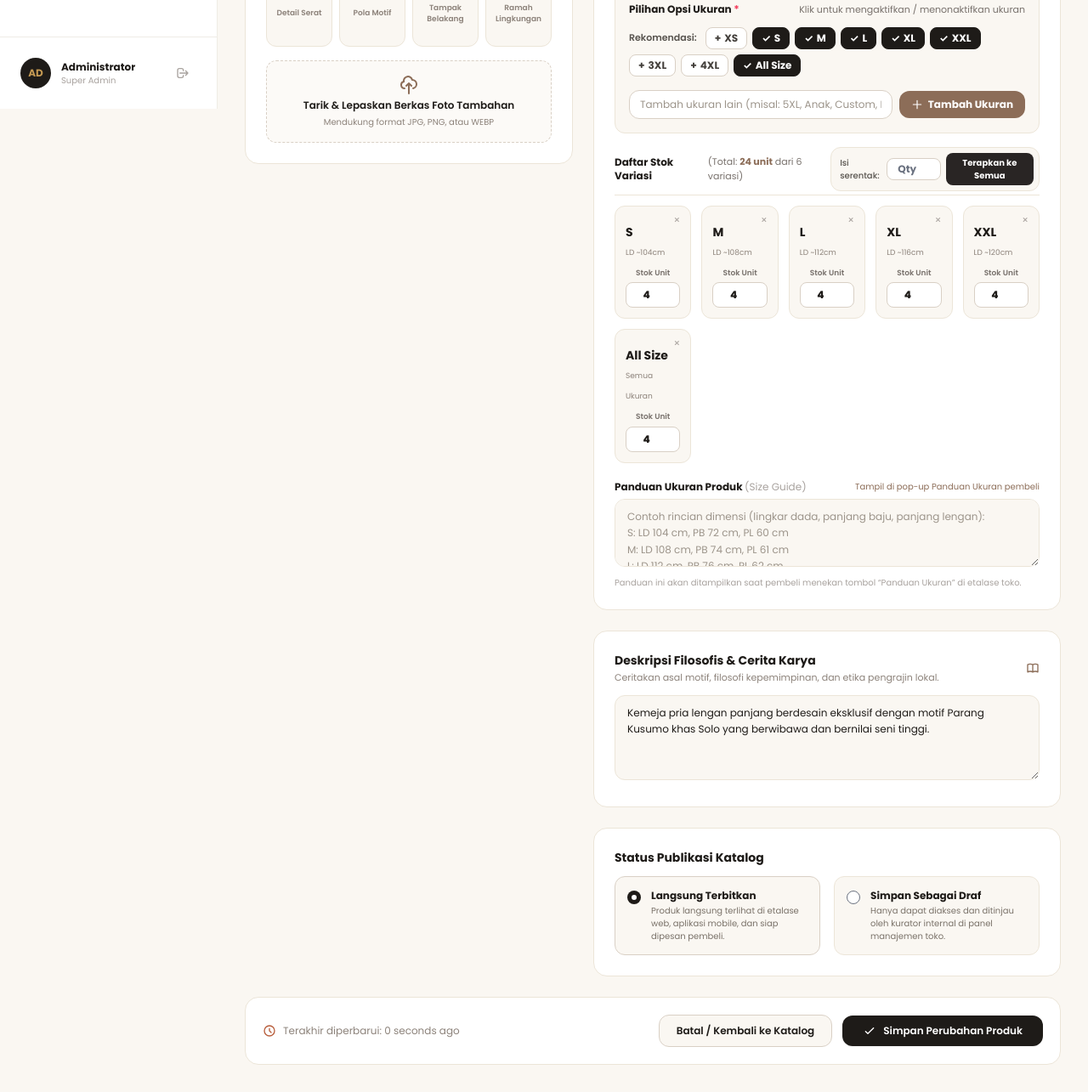
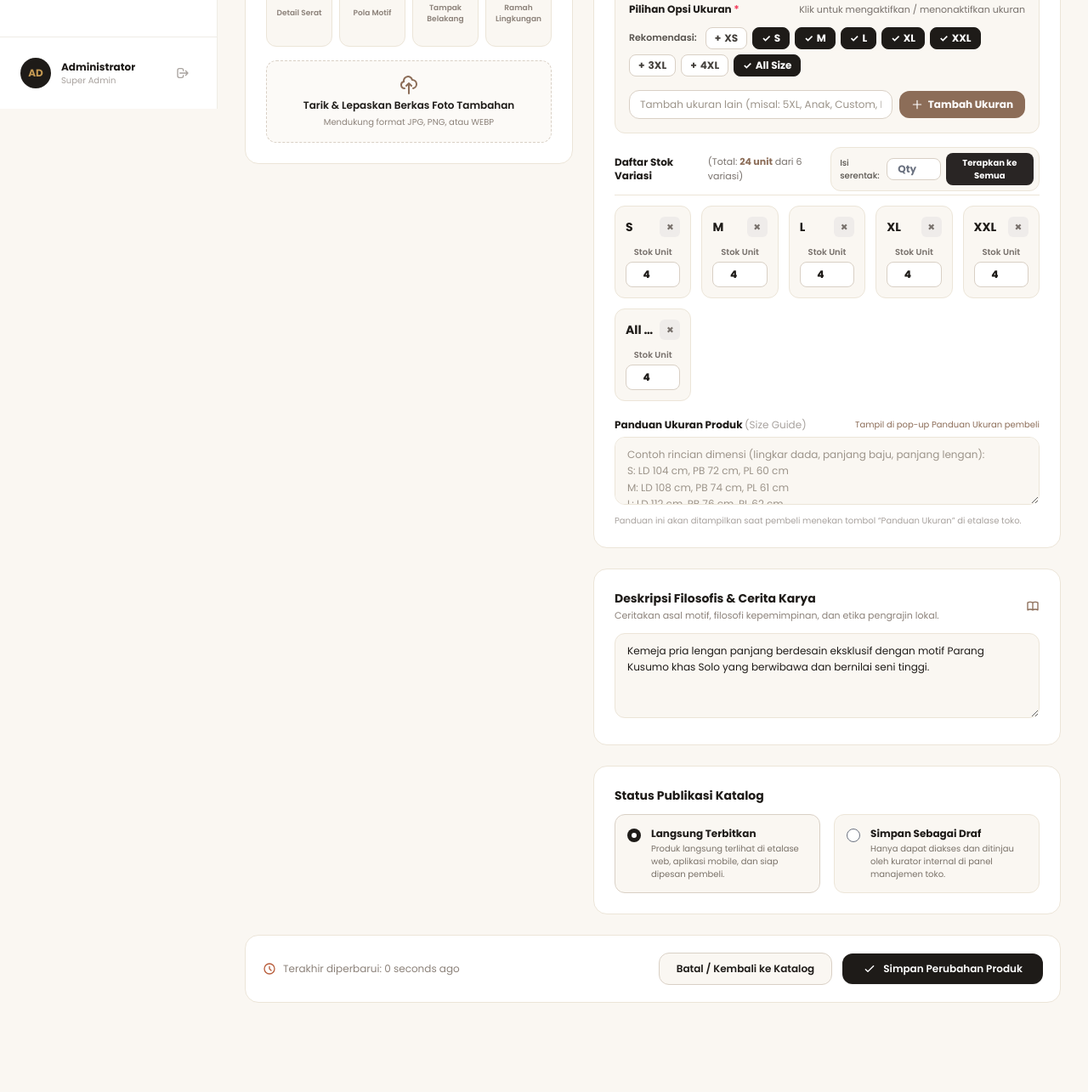
Before and after one commit to kevinrizaldi/websitebatik, a Laravel app: page /admin/produk/1/edit in a window 1280 px wide. Shown: the part 672-1957 px from the top of the page at 85% size. After the commit the page ends 1852 px from the top, so only its background shows below. Run offline with Laravel 12, Linux system fonts and the light colour scheme; a user stored in the database is signed in; data comes from the database, SQL or seed files in the repository; style sheets or scripts are compiled from the project's sources; parts of the project's set-up code (start-up, migrations or seed data) failed here and were passed over.

Commit message:
fix: rapikan posisi tombol silang agar tidak menumpuk dan hapus keterangan LD pada kartu variasi ukuran

```diff
--- a/resources/views/produk/edit.blade.php
+++ b/resources/views/produk/edit.blade.php
@@ -404,33 +404,20 @@
                                 {{-- Dynamic Variant Items Grid/Table --}}
                                 <div x-show="sizes.length > 0" class="grid grid-cols-2 sm:grid-cols-3 md:grid-cols-4 lg:grid-cols-5 gap-3">
                                     <template x-for="(s, index) in sizes" :key="s.name">
-                                        <div class="relative rounded-xl border border-[#ECE5D8] bg-[#FAF7F2] p-3 text-center space-y-2 hover:border-[#8C6D58]/50 transition group shadow-2xs">
-                                            {{-- Delete Button --}}
-                                            <button type="button"
-                                                    @click="removeSize(index)"
-                                                    title="Hapus variasi ukuran ini"
-                                                    class="absolute top-1.5 right-1.5 w-5 h-5 rounded-md text-stone-400 hover:text-rose-600 hover:bg-rose-50 flex items-center justify-center text-xs transition cursor-pointer">
-                                                &times;
-                                            </button>
-
-                                            <div class="pr-3 text-left">
-                                                <span class="font-serif font-bold text-sm text-[#1E1B18] block truncate" x-text="s.name"></span>
-                                                <span class="text-[9px] text-[#8C827A]"
-                                                      x-text="{
-                                                          'XS': 'LD ~100cm',
-                                                          'S': 'LD ~104cm',
-                                                          'M': 'LD ~108cm',
-                                                          'L': 'LD ~112cm',
-                                                          'XL': 'LD ~116cm',
-                                                          'XXL': 'LD ~120cm',
-                                                          '3XL': 'LD ~124cm',
-                                                          '4XL': 'LD ~128cm',
-                                                          'All Size': 'Semua Ukuran'
-                                                      }[s.name] || 'Variasi Kustom'"></span>
+                                        <div class="rounded-xl border border-[#ECE5D8] bg-[#FAF7F2] p-3 space-y-2 hover:border-[#8C6D58]/50 transition shadow-2xs">
+                                            {{-- Size Title and Remove Button in Clean Top Row --}}
+                                            <div class="flex items-center justify-between gap-1 pb-0.5">
+                                                <span class="font-serif font-bold text-sm text-[#1E1B18] truncate" x-text="s.name"></span>
+                                                <button type="button"
+                                                        @click="removeSize(index)"
+                                                        title="Hapus variasi ukuran ini"
+                                                        class="shrink-0 w-6 h-6 rounded-md bg-stone-200/60 hover:bg-rose-100 text-stone-500 hover:text-rose-600 flex items-center justify-center text-sm font-bold transition cursor-pointer">
+                                                    &times;
+                                                </button>
                                             </div>
 
                                             <div>
-                                                <label class="block text-[9px] font-semibold text-stone-500 mb-1">Stok Unit</label>
+                                                <label class="block text-[10px] font-semibold text-stone-500 mb-1 text-center">Stok Unit</label>
                                                 <input type="number"
                                                        :name="'stok_ukuran[' + s.name + ']'"
                                                        x-model.number="s.stock"
```
Also changed, not shown: resources/views/produk/create.blade.php (+11 -24 lines).
